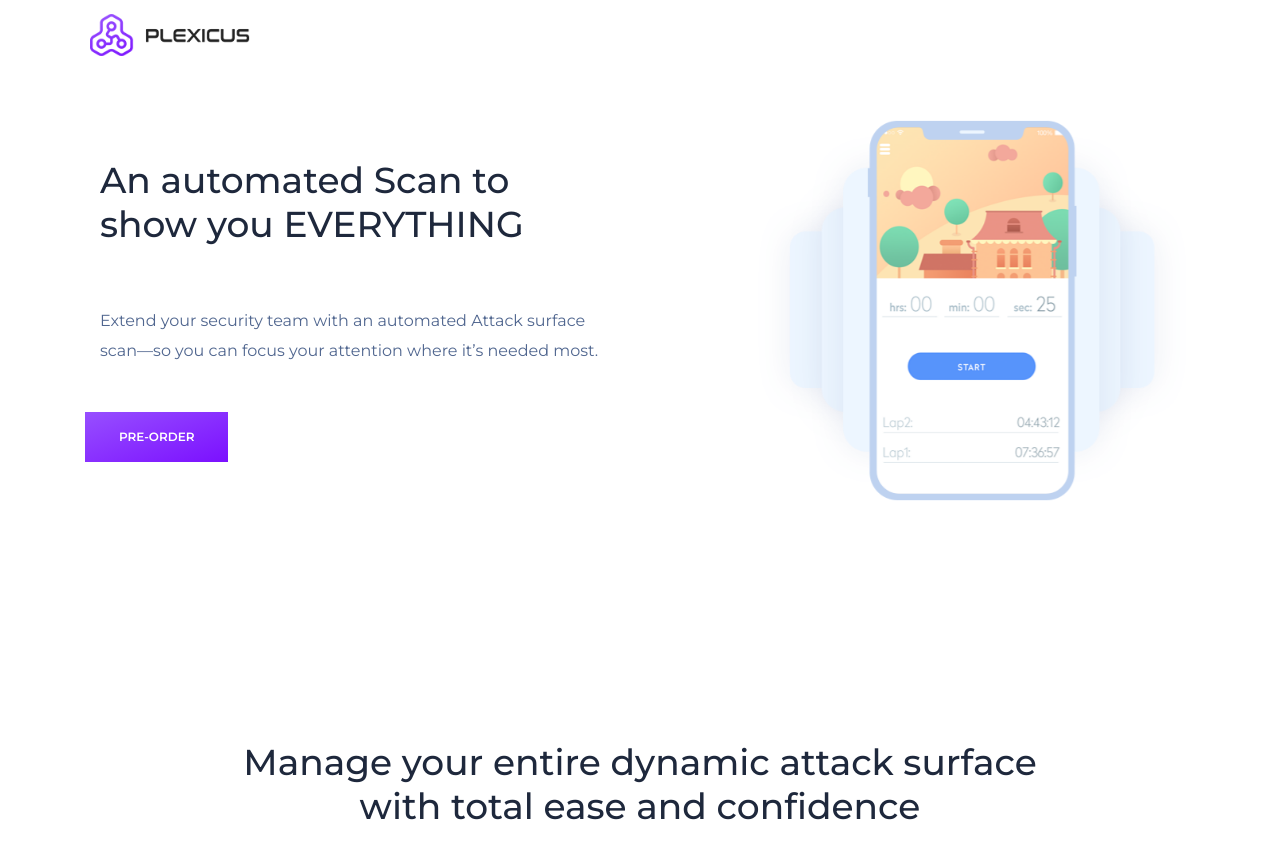
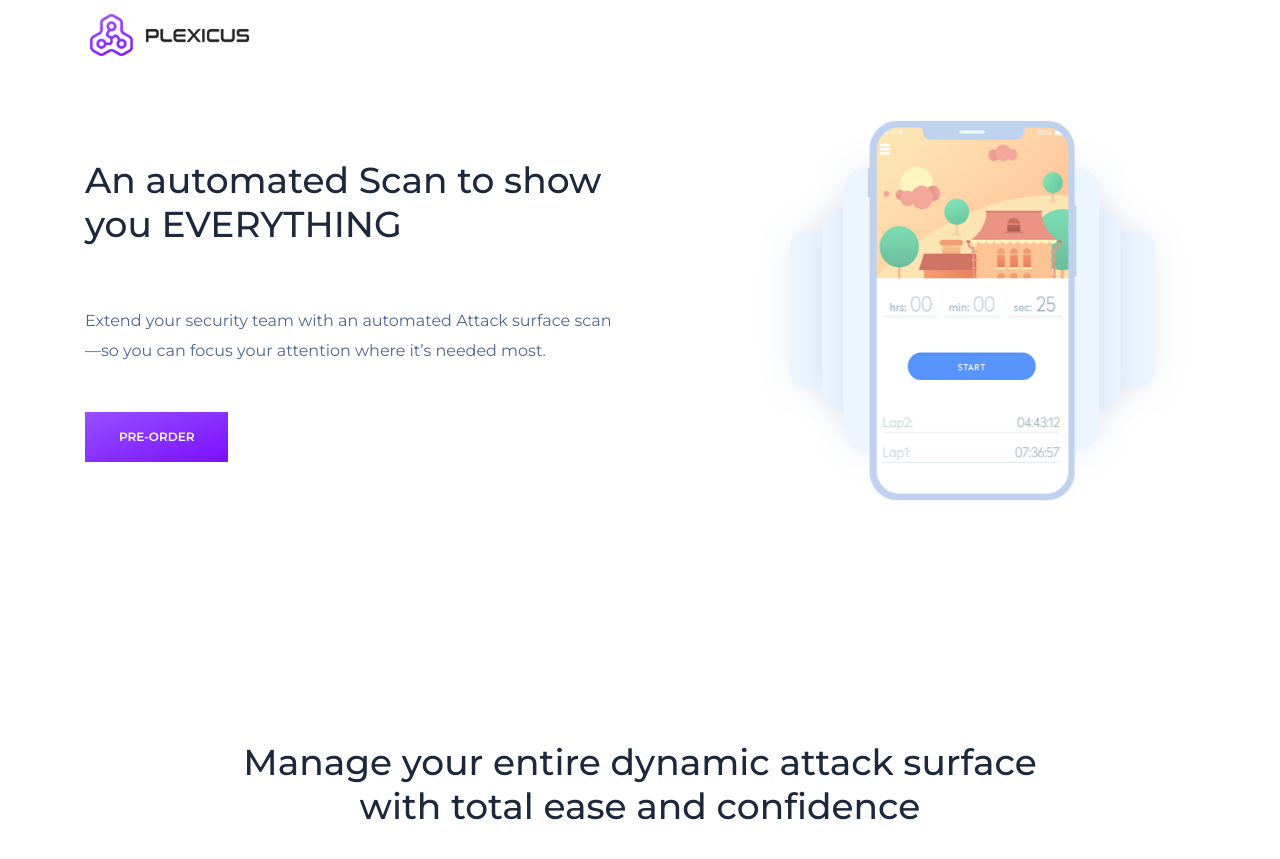
Before and after one commit to Plexicus/web, a Jekyll site: the page built from attack-surface-scan.html, in a window 1280 px wide and 900 px high. Shown: the top 859 px of the window. Built offline with Jekyll 4.4.1, drawn with Linux system fonts in a browser that asks for light colours.

Commit message:
Update attack-surface-scan.html

```diff
--- a/attack-surface-scan.html
+++ b/attack-surface-scan.html
@@ -9,7 +9,7 @@
         <div class="container">
             <div class="row align-items-center justify-content-between">
                 <div class="col-lg-6 col-md-6 req-demo-left">
-                    <div class="col-lg-12">
+                    <div class="col-lg-24">
                         <h1>An automated Scan to show you EVERYTHING</h1>
                         <p>
                             <br>
```
